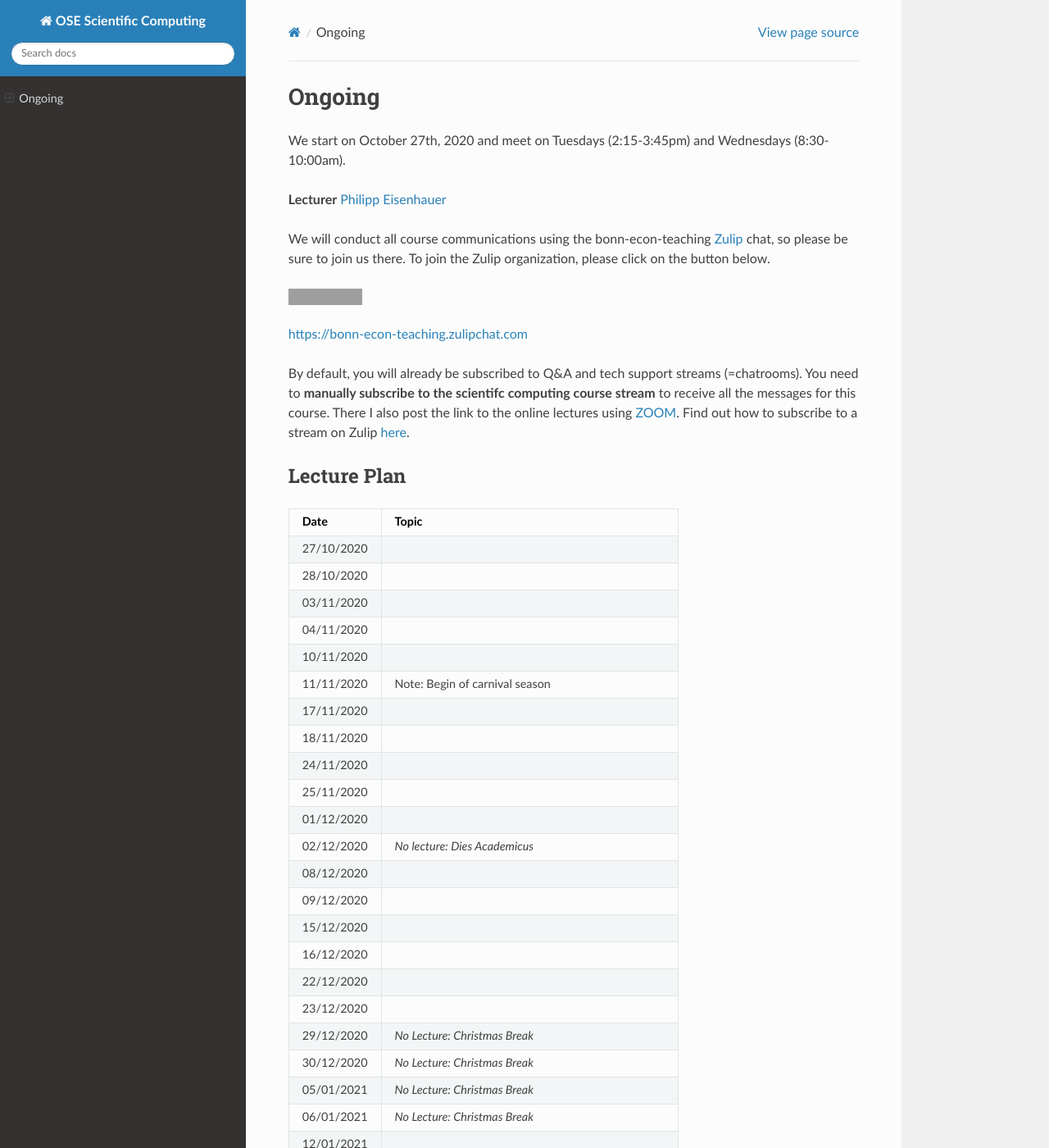
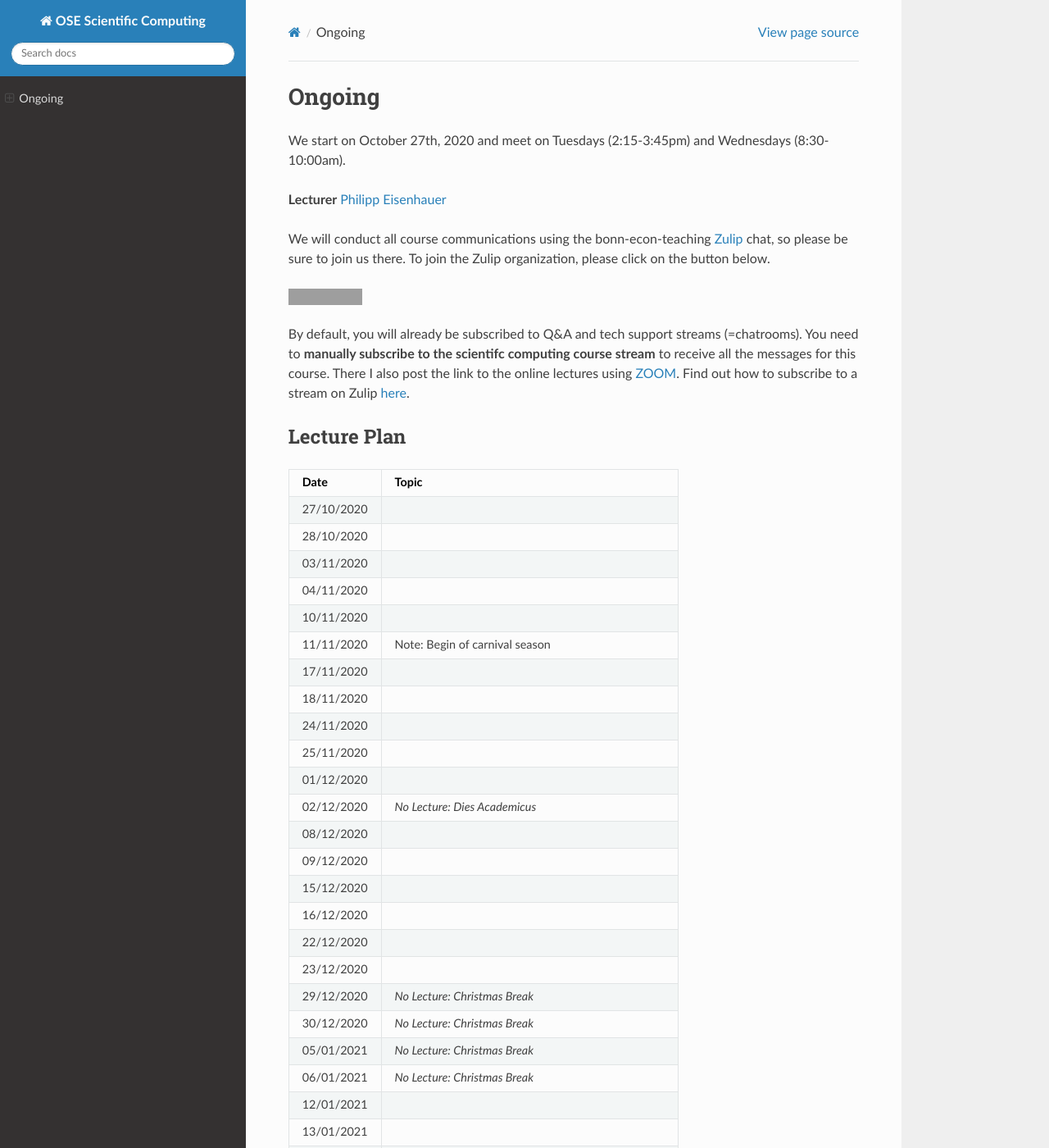
Before and after one commit to OpenSourceEconomics/ose-course-scientific-computing, a Sphinx documentation site: the page built from source/iteration/lecture_plan.rst, in a window 1280 px wide and 1400 px high. Shown: the whole window at 82% size. Built offline with Sphinx 7.4.7 and the Read the Docs theme 2.0.0, drawn with Linux system fonts in a browser that asks for light colours; pages that are not in the unit, such as notebooks, are missing from menus; grey boxes are pictures that could not be loaded.

Commit message:
Fix typo.

```diff
--- a/source/iteration/lecture_plan.rst
+++ b/source/iteration/lecture_plan.rst
@@ -10,8 +10,8 @@
 chat, so please be sure to join us there. To join the Zulip organization, please click on the button
 below.
 
-.. image:: https://img.shields.io/badge/zulip-join_chat-brightgreen.svg :target:
-https://bonn-econ-teaching.zulipchat.com
+.. image:: https://img.shields.io/badge/zulip-join_chat-brightgreen.svg
+	:target: https://bonn-econ-teaching.zulipchat.com
 
 By default, you will already be subscribed to Q&A and tech support streams (=chatrooms). You need to
 **manually subscribe to the scientifc computing course stream** to receive all the messages for this
@@ -49,7 +49,7 @@
 +------------+-------------------------------------------------------+
 | 01/12/2020 |                                                       |
 +------------+-------------------------------------------------------+
-| 02/12/2020 | *No lecture: Dies Academicus*                         |
+| 02/12/2020 | *No Lecture: Dies Academicus*                         |
 +------------+-------------------------------------------------------+
 | 08/12/2020 |                                                       |
 +------------+-------------------------------------------------------+
```
